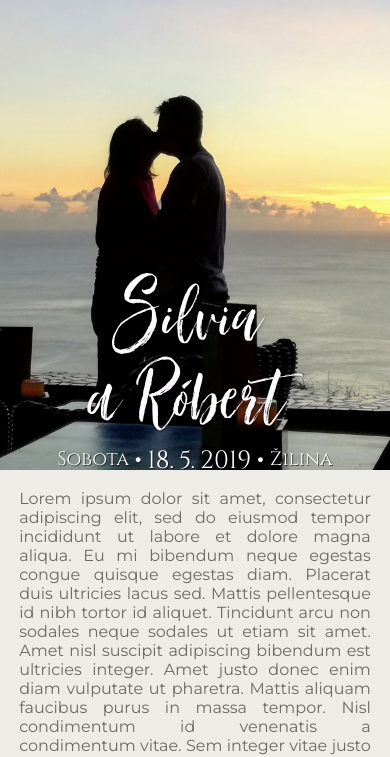
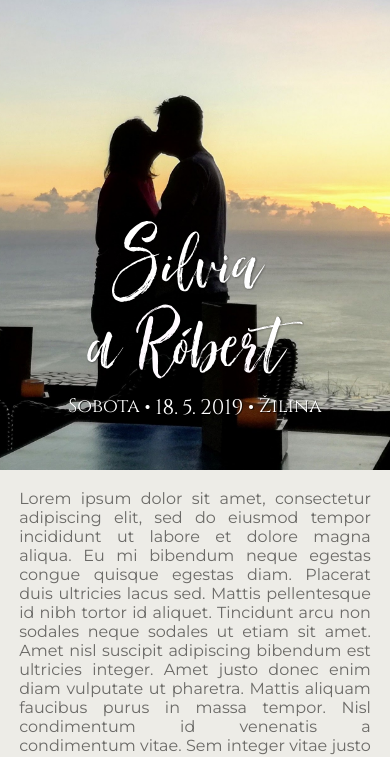
Before and after one commit to biobob/family, a website: page src/html/index.html in a window 390 px wide. Shown: the part 87-844 px from the top of the page. Drawn offline with Linux system fonts and the light colour scheme; files that its build step writes are made by us from their sources; files whose address does not match are found by name.

Commit message:
Cover update

```diff
--- a/src/css/style.css
+++ b/src/css/style.css
@@ -153,6 +153,7 @@ header.scroll #hamburger > div {
   color: #fff;
 }
 .cover {
+  position: relative;
   height: 66vh;
   transition: all .2s ease;
 }
@@ -162,8 +163,9 @@ header.scroll #hamburger > div {
   object-fit: cover;
 }
 .cover .overlay {
-  position: relative;
-  top: -25vh;
+  position: absolute;
+  width: 100%;
+  bottom: 2em;
   font-family: 'Cinzel', serif;
   font-size: 120%;
   color: var(--head-top-font-color);
@@ -219,6 +221,9 @@ p {
   #hamburger {
     display: inline-block;
   }
+  .cover .overlay em {
+    font-size: 110%;
+  }
   .wide {
     display: none;
   }
@@ -242,6 +247,9 @@ p {
   #hamburger {
     display: inline-block;
   }
+  .cover .overlay em {
+    font-size: 120%;
+  }
   .wide {
     display: inline;
   }
```
